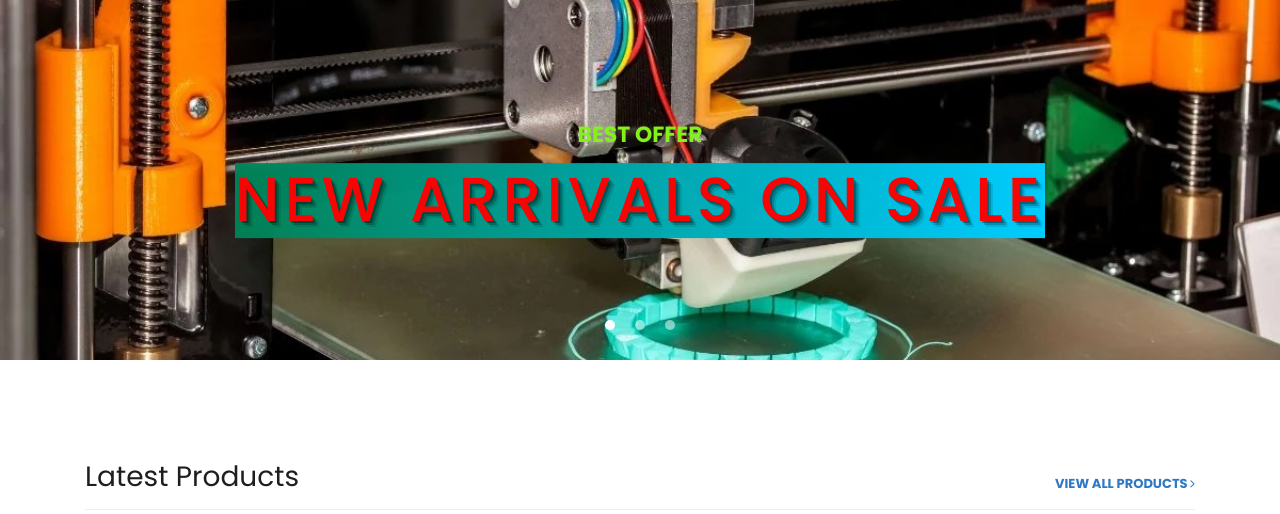
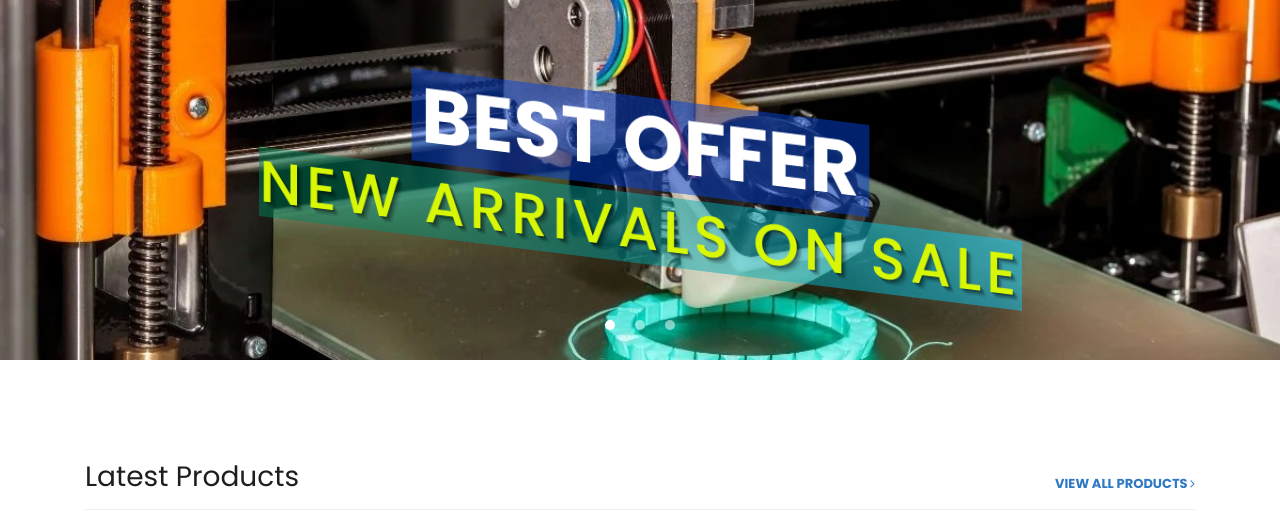
Before and after one commit to lma3ti/Machines-Tools, a Node server app: page / in a window 1280 px wide. Shown: the part 80-594 px from the top of the page. Run offline with Node 20, Linux system fonts and the light colour scheme; data that the repository does not hold is empty; some libraries are stand-ins or nearby versions.

Commit message:
chi tkharbi9at jdad

```diff
--- a/assets/css/templatemo-sixteen.css
+++ b/assets/css/templatemo-sixteen.css
@@ -347,29 +347,42 @@ header .navbar {
 }
 
 .banner .text-content h4 {
-	color: #82f219;
-	font-size: 22px;
+	color: #ffffff;
+	font-size: 82px;
 	text-transform: uppercase;
 	font-weight: 700;
 	margin-bottom: 15px;
-}
+	background-color: rgb(3, 66, 213);
+	padding: 5 100px;
+	margin: 0;
+	transform: rotateX(20deg) rotateY(20deg);
+	margin-top: 0;
+	background-color: rgba(3, 66, 213, 0.505);
+	display: inline-block;
+	padding: 0 10px;
 
-.banner .text-content h2 {
-	color: #f70505;
-	font-size: 62px;
-	text-transform: uppercase;
-	letter-spacing: 5px;
-	background: linear-gradient(to right, rgba(0, 130, 85, 0.968), rgb(0, 204, 255));
+	}
+
+	.banner .text-content h2 {
+		color: #d7f705;
+		font-size: 62px;
+		text-transform: uppercase;
+		letter-spacing: 5px;
+	background: linear-gradient(to right, rgba(0, 130, 85, 0.496), rgba(0, 204, 255, 0.479));
 	padding: 5 100px;
 	display: inline-block;
 	text-shadow:
 	2px 2px 0px rgba(0, 0, 0, 0.3),  /* Bottom-right shadow */
 	4px 4px 0px rgba(0, 0, 0, 0.2),  /* Deeper shadow for depth */
-	6px 6px 0px rgba(0, 0, 0, 0.1);  /* Fainter shadow for a smooth 3D effect */
+	6px 6px 0px rgba(0, 0, 0, 0.1);
+	-webkit-transform: rotateX(20deg) rotateY(20deg); /* Fainter shadow for a smooth 3D effect */
+	-moz-transform: rotateX(20deg) rotateY(20deg); /* Fainter shadow for a smooth 3D effect */
+	-ms-transform: rotateX(20deg) rotateY(20deg); /* Fainter shadow for a smooth 3D effect */
+	transform: rotateX(20deg) rotateY(20deg); /* Fainter shadow for a smooth 3D effect */
 }
 
 .owl-banner .owl-dots .owl-dot {
-  border-radius: 3px;
+  border-radius: 5px;
 }
 .owl-banner .owl-dots {
     display: -webkit-box;
```
